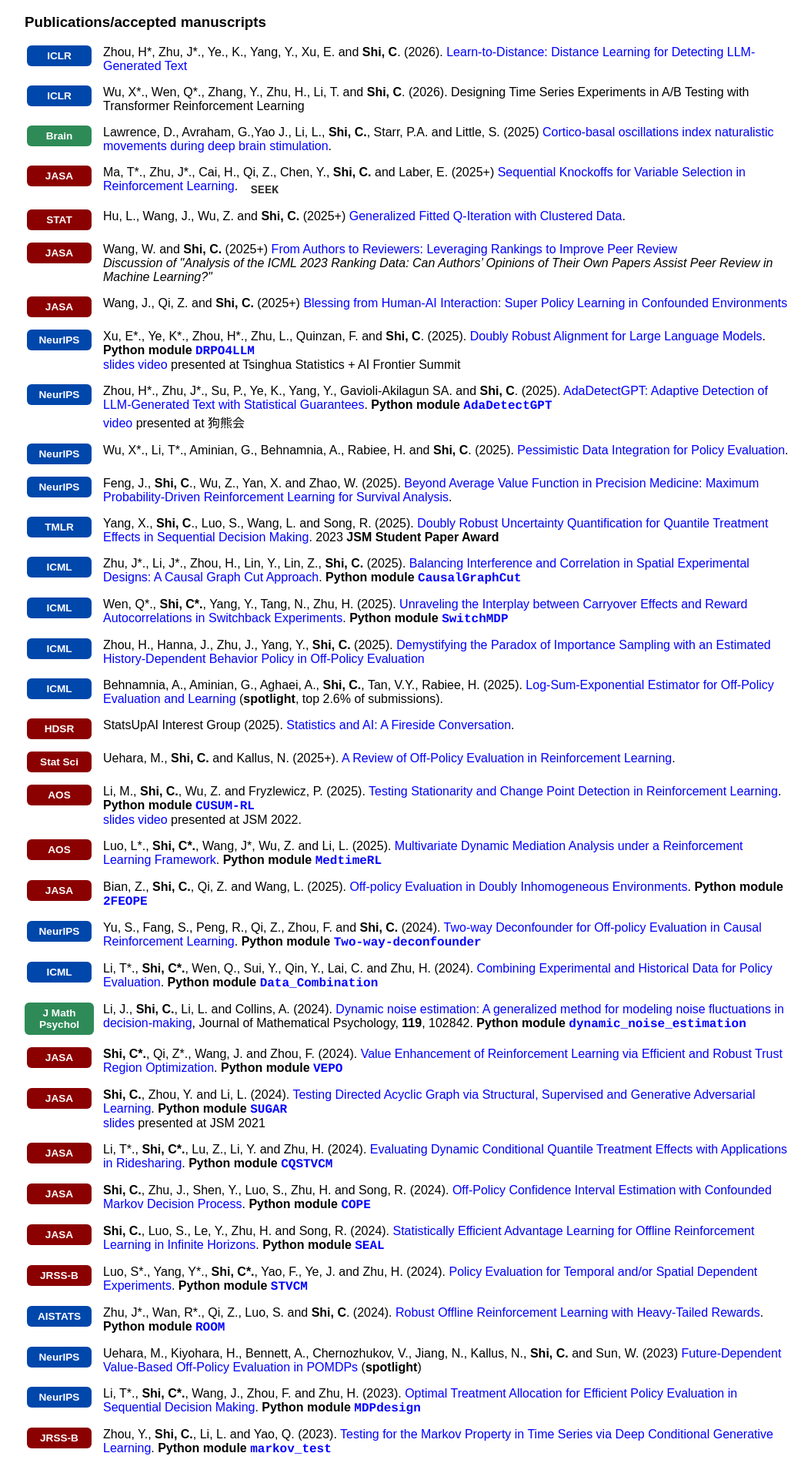
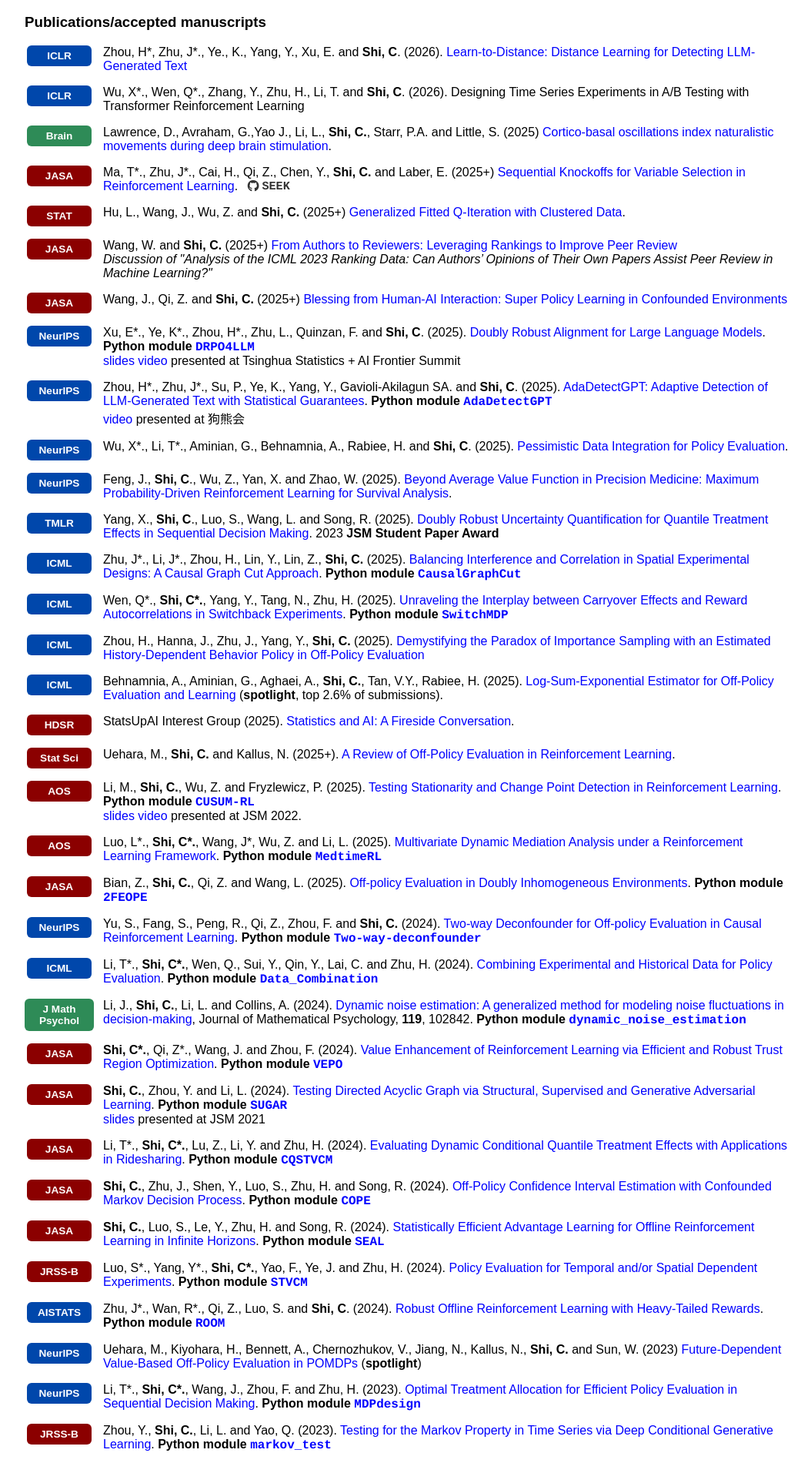
Before and after one commit to callmespring/callmespring.github.io, a Jekyll site: the page built from publication.md, in a window 1280 px wide. Shown: the part 923-2823 px from the top of the page at 77% size, without its empty margins (108-1162 px from the left). Built offline with Jekyll 4.4.1, drawn with Linux system fonts in a browser that asks for light colours.

Commit message:
Update publication.md

```diff
--- a/publication.md
+++ b/publication.md
@@ -3,7 +3,7 @@
 title: Publication
 ---
 
-<!---### Publication-->
+<link rel="stylesheet" href="https://cdnjs.cloudflare.com/ajax/libs/font-awesome/6.4.2/css/all.min.css">
 
 Please feel free to email me <c.shi7@lse.ac.uk> if you have any comments.
 
```
